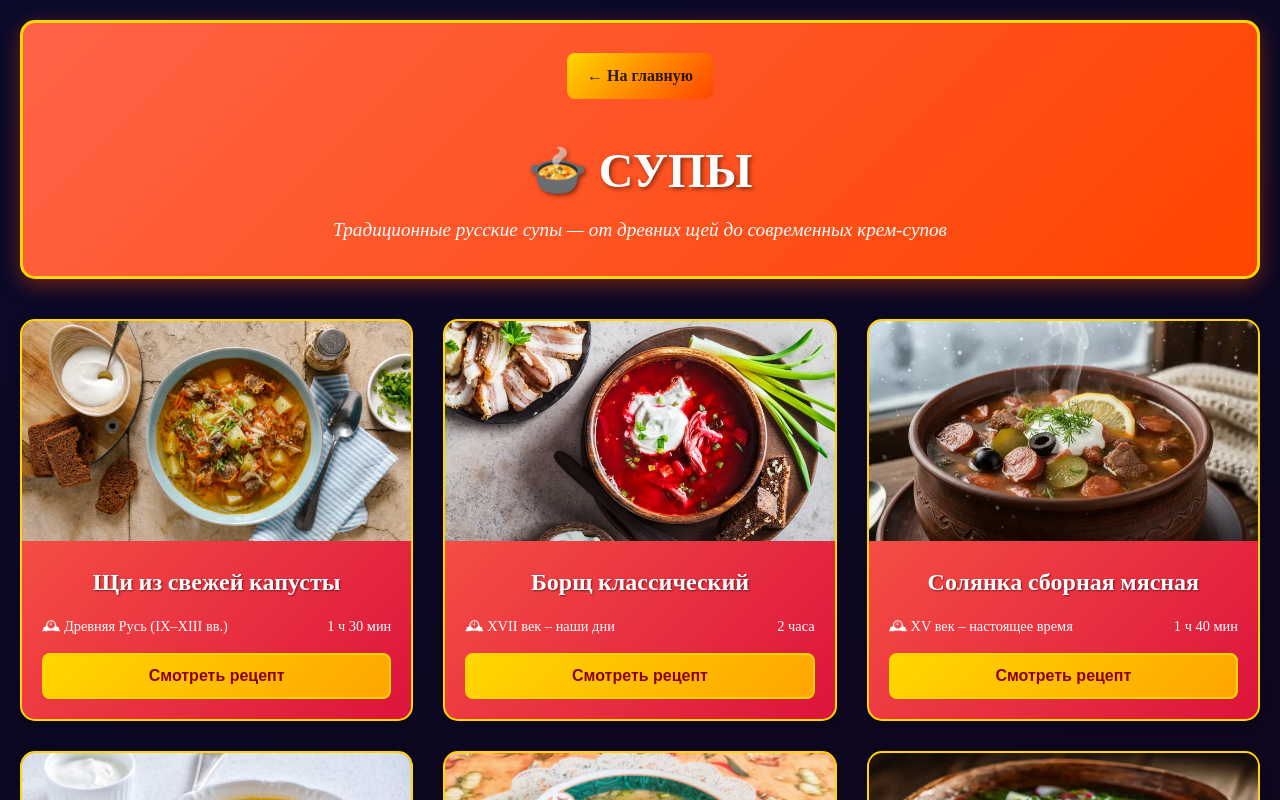
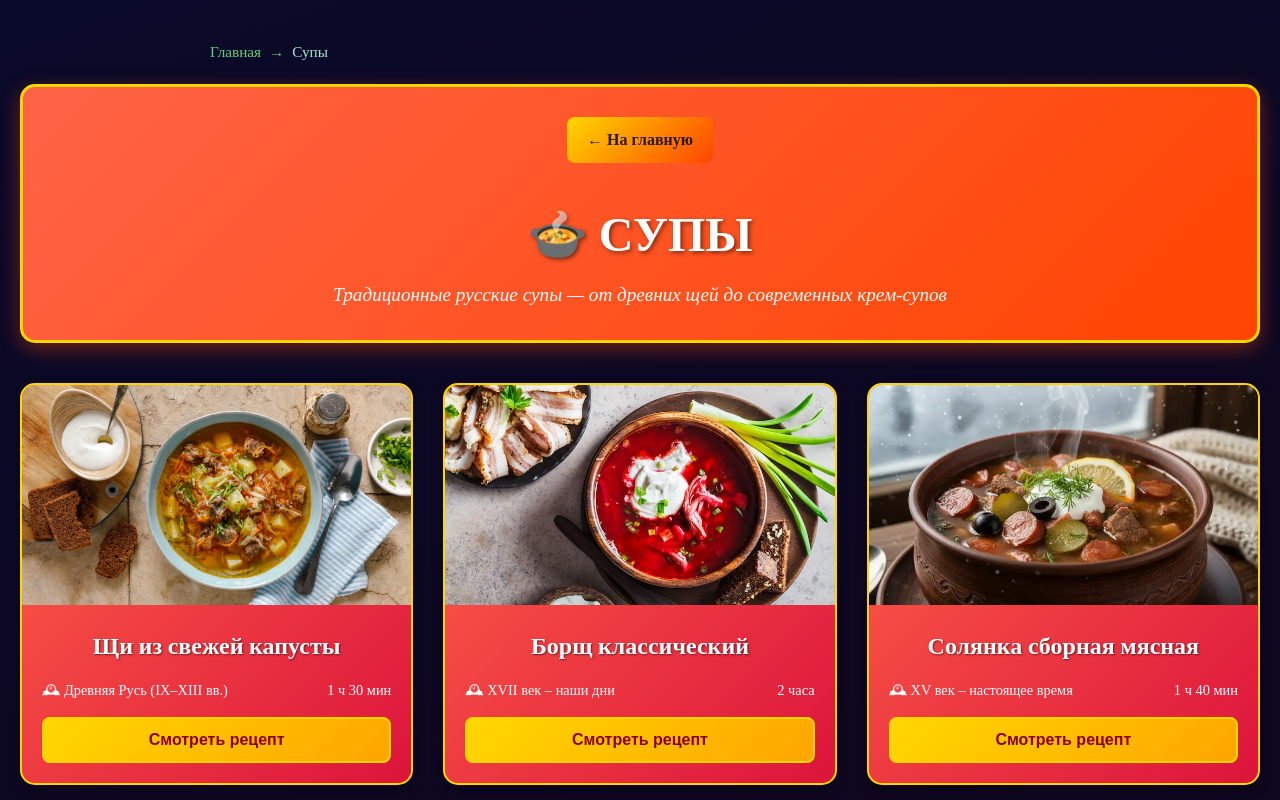
Before and after one commit to svideoproekt-ship-it/russka-kuhnya-9551, a React (Vite) app: page /soups in a window 1280 px wide. Shown: the top 800 px of the page. Built offline with nearby package versions, Linux system fonts and the light colour scheme; a web font is replaced by a local one.

Commit message:
git add . git commit -m "feat: add Breadcrumbs to Soups page" git push origin

```diff
--- /dev/null
+++ b/src/components/Breadcrumbs.jsx
@@ -0,0 +1,94 @@
+import { Link, useLocation } from 'react-router-dom';
+
+const Breadcrumbs = () => {
+  const location = useLocation();
+  const pathnames = location.pathname.split('/').filter(x => x);
+
+  // Не показывать на главной
+  if (pathnames.length === 0) return null;
+
+  // Маппинг путей на названия
+  const pathMap = {
+    'category': 'Категории',
+    'baking': 'Выпечка',
+    'meat': 'Мясо',
+    'fish': 'Рыба',
+    'snacks': 'Закуски',
+    'desserts': 'Десерты',
+    'drinks': 'Напитки',
+    'dough': 'Тесто',
+    'porridge': 'Каши',
+    'soups': 'Супы',
+    'recipe': 'Рецепт',
+    'kitchen-hacks': 'Кухонные хитрости',
+    'world-cuisines': 'Вкусы мира',
+    'seasonal-dishes': 'Блюда сезона',
+    'about': 'О проекте',
+    'contacts': 'Контакты',
+    'privacy': 'Политика конфиденциальности'
+  };
+
+  // Построить хлебные крошки
+  const breadcrumbs = [
+    { name: 'Главная', path: '/' },
+    ...pathnames.map((name, index) => {
+      const path = `/${pathnames.slice(0, index + 1).join('/')}`;
+      const displayName = pathMap[name] || name;
+      return { name: displayName, path };
+    })
+  ];
+
+  // Schema разметка BreadcrumbList
+  const schemaData = {
+    "@context": "https://schema.org",
+    "@type": "BreadcrumbList",
+    "itemListElement": breadcrumbs.map((item, index) => ({
+      "@type": "ListItem",
+      "position": index + 1,
+      "name": item.name,
+      "item": `https://russka-kuhnya-9551.vercel.app${item.path}`
+    }))
+  };
+
+  return (
+    <>
+      {/* Schema разметка */}
+      <script type="application/ld+json">
+        {JSON.stringify(schemaData)}
+      </script>
+
+      {/* Визуальные хлебные крошки */}
+      <nav style={{
+        maxWidth: '900px',
+        margin: '20px auto',
+        padding: '0 20px',
+        fontSize: '0.95rem',
+        color: '#B8D4B8'
+      }}>
+        {breadcrumbs.map((item, index) => (
+          <span key={index}>
+            {index > 0 && <span style={{ margin: '0 8px', color: '#6BCB77' }}>→</span>}
+            {index === breadcrumbs.length - 1 ? (
+              <span style={{ color: '#A8E6CF', fontWeight: '500' }}>{item.name}</span>
+            ) : (
+              <Link
+                to={item.path}
+                style={{
+                  color: '#6BCB77',
+                  textDecoration: 'none',
+                  transition: 'color 0.3s ease'
+                }}
+                onMouseOver={e => e.target.style.color = '#A8E6CF'}
+                onMouseOut={e => e.target.style.color = '#6BCB77'}
+              >
+                {item.name}
+              </Link>
+            )}
+          </span>
+        ))}
+      </nav>
+    </>
+  );
+};
+
+export default Breadcrumbs;
--- a/src/pages/RecipePage.jsx
+++ b/src/pages/RecipePage.jsx
@@ -1,4 +1,4 @@
-
+import Breadcrumbs from '../components/Breadcrumbs';
 import React from 'react';
 import { useParams, Link } from 'react-router-dom';
 import { Helmet } from 'react-helmet-async';
@@ -138,6 +138,8 @@ const ogImage = image
           ← Назад к списку
         </button>
 
+<Breadcrumbs />
+
         <div style={{ maxWidth: '900px', margin: '0 auto', padding: '30px', background: 'linear-gradient(135deg, #00BFFF, #4682B4)', border: '3px solid #20B2AA', borderRadius: '20px', boxShadow: '0 8px 25px rgba(0,0,0,0.4)' }}>
 
           {/* Заголовок + Мета + Шеринг */}
--- a/src/pages/Soups.jsx
+++ b/src/pages/Soups.jsx
@@ -1,3 +1,4 @@
+import Breadcrumbs from '../components/Breadcrumbs';
 import { Helmet } from 'react-helmet-async';
 import React, { useState, useEffect } from 'react';
 import { Link } from 'react-router-dom';
@@ -224,7 +225,7 @@ const Soups = () => {
         keywords="супы, русские супы, щи, борщ, солянка, рецепты супов"
         url="https://russka-kuhnya-9551.vercel.app/soups"
       />
-
+<Breadcrumbs />
       <div className="category-header">
         <Link to="/" className="back-home">← На главную</Link>
         <h1>🍲 Супы</h1>
```
